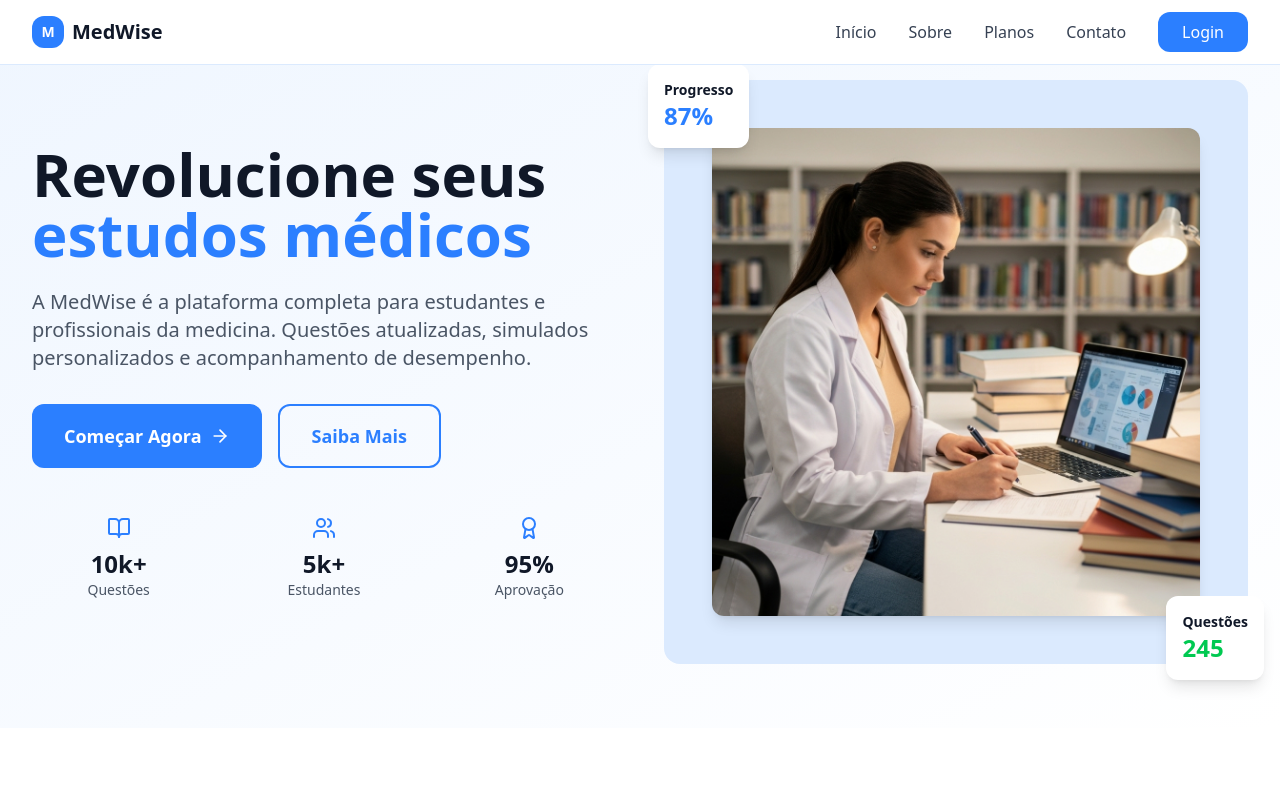
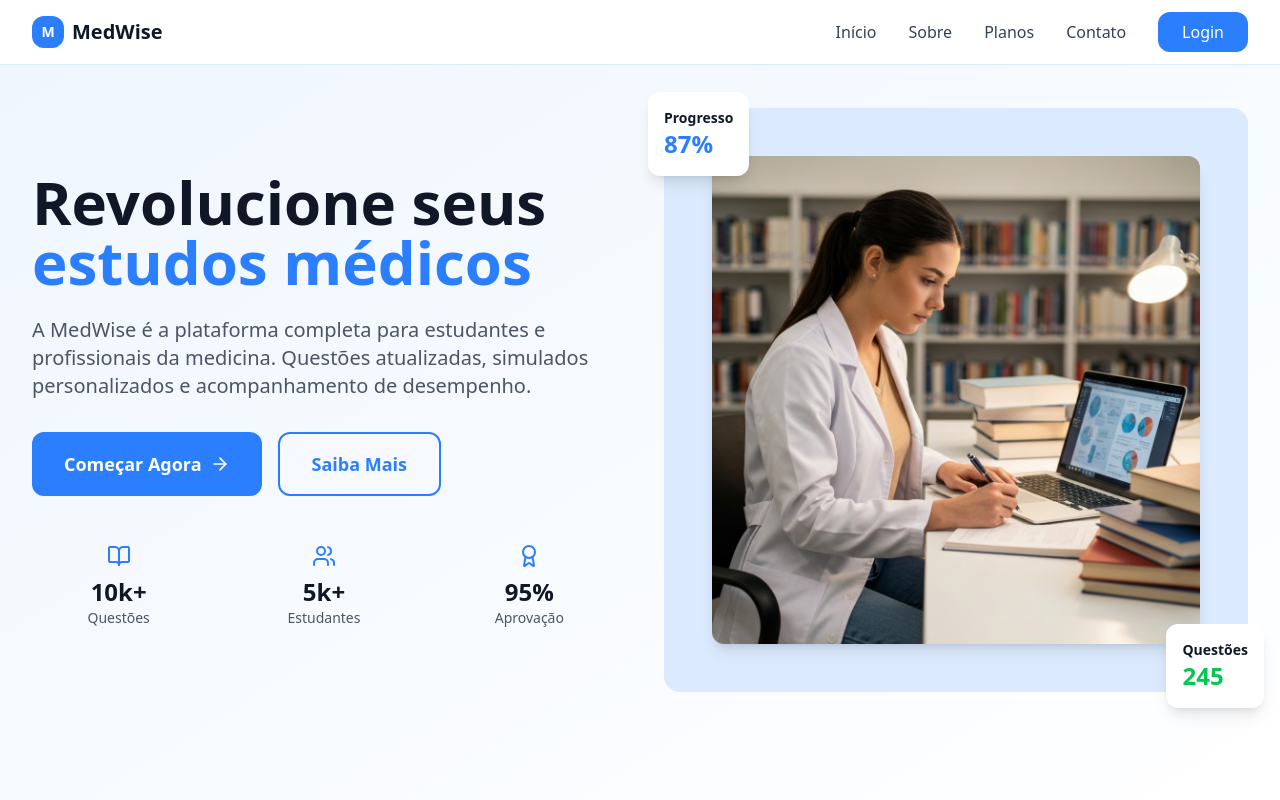
Before and after one commit to emanueldjn/medwise-front, a React (Vite) app: page / in a window 1280 px wide. Shown: the top 800 px of the page. Built offline with nearby package versions, Linux system fonts and the light colour scheme.

Commit message:
lp insitucional

```diff
--- a/src/components/LandingPage/Hero.jsx
+++ b/src/components/LandingPage/Hero.jsx
@@ -4,9 +4,9 @@ import { ArrowRight, BookOpen, Users, Award } from "lucide-react"
 
 const Hero = ({ onLoginClick }) => {
   return (
-    <section id="inicio" className="pt-20 pb-16 bg-gradient-to-br from-blue-50 to-white">
-      <div className="max-w-7xl mx-auto px-4 sm:px-6 lg:px-8">
-        <div className="grid lg:grid-cols-2 gap-12 items-center">
+  <section id="inicio" className="min-h-screen flex items-center justify-center bg-gradient-to-br from-blue-50 to-white">
+      <div className="w-full max-w-7xl mx-auto px-4 sm:px-6 lg:px-8 flex flex-1 items-center justify-center" style={{ minHeight: '100vh' }}>
+  <div className="grid lg:grid-cols-2 gap-12 items-center w-full">
           {/* Content */}
           <div className="text-center lg:text-left">
             <h1 className="text-4xl md:text-5xl lg:text-6xl font-bold text-gray-900 mb-6 text-balance">
--- a/src/components/LandingPage/Plans.jsx
+++ b/src/components/LandingPage/Plans.jsx
@@ -61,7 +61,7 @@ const Plans = ({ onLoginClick }) => {
           {plans.map((plan, index) => (
             <div
               key={index}
-              className={`relative bg-white rounded-2xl p-8 shadow-lg hover:shadow-xl transition-shadow ${
+              className={`relative bg-white rounded-2xl p-8 shadow-lg hover:shadow-xl transition-shadow flex flex-col h-full justify-between ${
                 plan.popular ? "ring-2 ring-blue-500 scale-105" : ""
               }`}
             >
@@ -74,6 +74,7 @@ const Plans = ({ onLoginClick }) => {
                 </div>
               )}
 
+              <div>
                 <div className="text-center mb-8">
                   <h3 className="text-2xl font-bold text-gray-900 mb-2">{plan.name}</h3>
                   <p className="text-gray-600 mb-4">{plan.description}</p>
@@ -91,7 +92,9 @@ const Plans = ({ onLoginClick }) => {
                     </li>
                   ))}
                 </ul>
+              </div>
 
+              <div className="mt-auto">
                 <button
                   onClick={onLoginClick}
                   className={`w-full py-3 px-6 rounded-lg font-semibold transition-colors ${
@@ -102,6 +105,7 @@ const Plans = ({ onLoginClick }) => {
                 >
                   Começar Agora
                 </button>
+              </div>
             </div>
           ))}
         </div>
```
Lines whose indentation alone changed are shown as unchanged.
